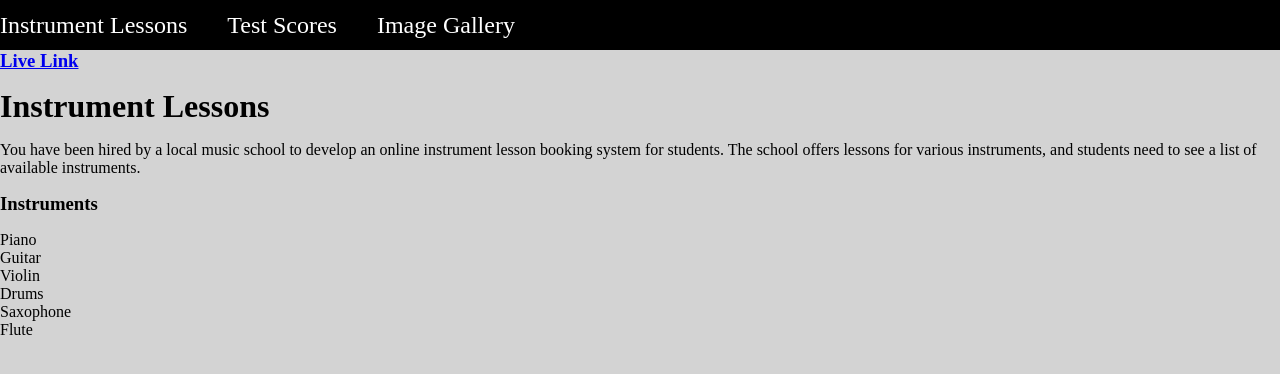
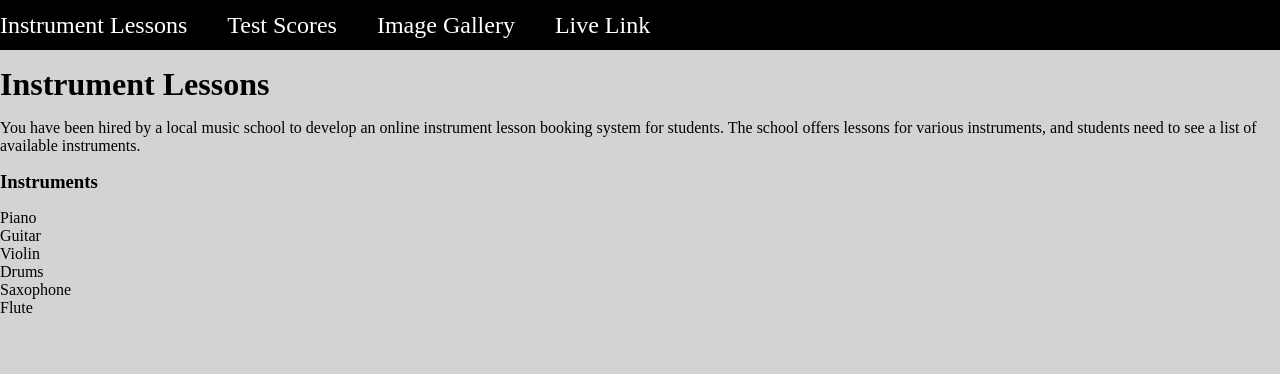
Before and after one commit to JulieSvg/Info-Infrastructure, a plain HTML site: page homework-3/index.html in a window 1280 px wide. Drawn offline with Linux system fonts and the light colour scheme.

Commit message:
fixed live link

```diff
--- a/homework-3/index.html
+++ b/homework-3/index.html
@@ -18,13 +18,14 @@
         <li>
           <a href="gallery.html">Image Gallery</a>
         </li>
+        <li>
+          <a href="https://juliesvg.github.io/Info-Infrastructure/homework-3/"
+            >Live Link</a
+          >
+        </li>
       </ul>
     </nav>
-    <h3>
-      <a href="https://juliesvg.github.io/Info-Infrastructure/homework-3/"
-        >Live Link
-      </a>
-    </h3>
+    <h3></h3>
     <h1>Instrument Lessons</h1>
     <p>
       You have been hired by a local music school to develop an online
```
